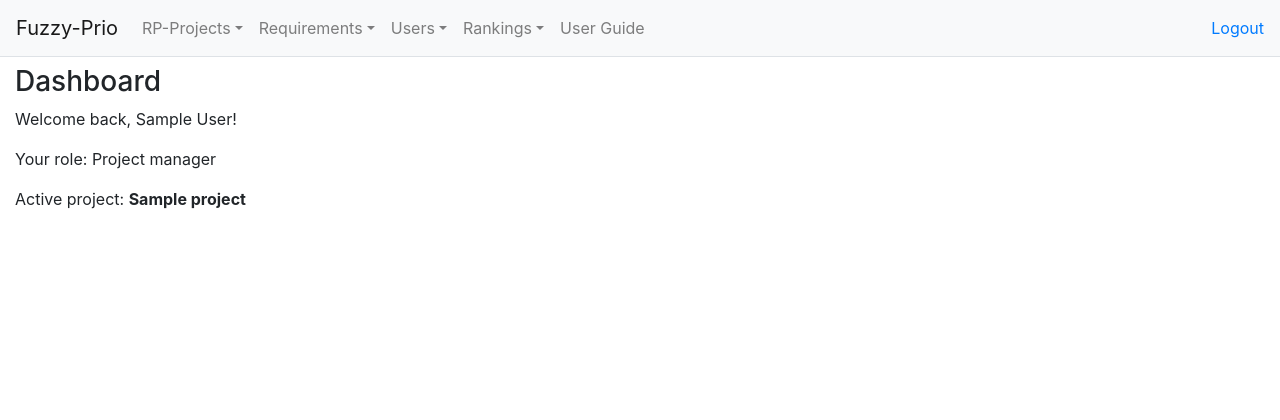
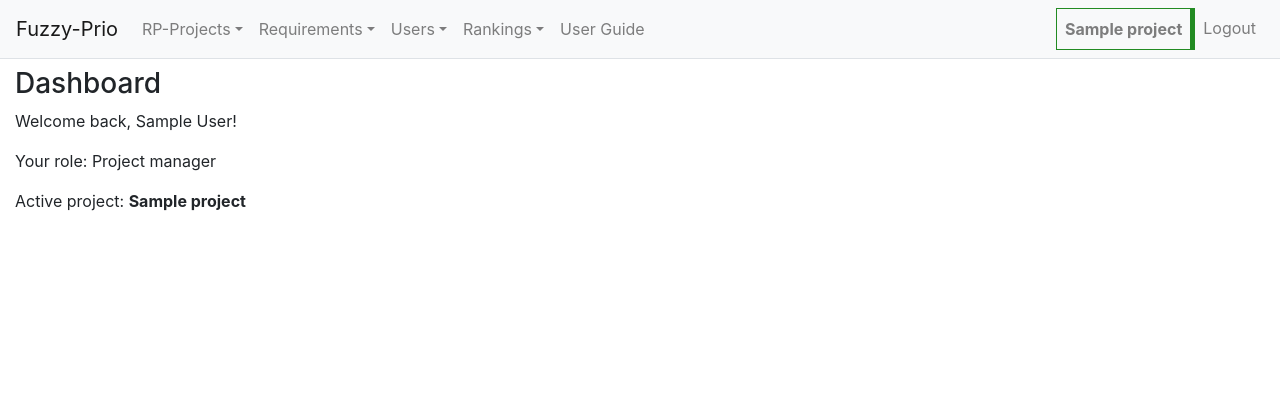
Before and after one commit to ChristianBorn/Ranking-Application, a Django app: page / in a window 1280 px wide. Shown: the top 420 px of the page. Run offline with Django 3.2, Linux system fonts and the light colour scheme; a user stored in the database is signed in; tables that the repository leaves empty hold one stand-in row (values such as "Sample post"); parts of the project's set-up code (start-up, migrations or seed data) failed here and were passed over; some libraries are stand-ins or nearby versions.

Commit message:
Add active project to session on login

```diff
--- a/ranking_application/static/css/ranking_application.css
+++ b/ranking_application/static/css/ranking_application.css
@@ -48,12 +48,9 @@
 }
 
 .project-indicator {
-    position: absolute;
-    right: 1%;
-    top: 13%;
-    padding: 10px;
+    font-weight: bold;
     border: 1px solid #228B22;
-    border-left: 5px solid #228B22;
+    border-right: 5px solid #228B22;
 }
   #unordered{
     border: 1px solid black;
@@ -123,6 +120,3 @@
     float: right;
     margin-left: 10px;
 }
-.navbar-right {
-    margin-left: auto;
-}
--- a/ranking_application/templates/ranking_application/base.html
+++ b/ranking_application/templates/ranking_application/base.html
@@ -30,9 +30,16 @@
             {% include "navigation/navigation_other.html" %}
             {% endif %}
             <ul class="nav navbar-nav navbar-right">
-                <li>
-                    <a href="{% url 'logout' %}"><span class="glyphicon glyphicon-log-in"></span> Logout</a>
+                {% if request.session.active_project %}
+                 <li class="nav-item project-indicator">
+                    <a href="{% url 'projects' %}" class="nav-link"> {{request.session.active_project}}</a>
+                    </li>
+                {% endif %}
+                <li class="nav-item logout">
+                    <a href="{% url 'logout' %}" class="nav-link"> Logout</a>
                 </li>
+
+
             </ul>
         </nav>
     {% endblock %}
@@ -42,9 +49,6 @@
 <div class="container-fluid ">
   <div class="row content">
 
-    {% if request.session.active_project %}
-        <aside class="project-indicator">{{request.session.active_project}}</aside>
-        {% endif %}
       <div class="col-sm-10">
       <h3>{% block pagetitle %}{% endblock %}</h3>
 
--- a/ranking_application/views.py
+++ b/ranking_application/views.py
@@ -17,6 +17,8 @@ import json
 def home(request):
     try:
         active_project = project.objects.get(pk=request.user.app_user.active_project_id)
+        # Set project title for indicator
+        request.session['active_project'] = active_project.title
     except AttributeError:
         active_project = ''
     if request.user.is_authenticated:
@@ -37,6 +39,7 @@ def projects(request):
         if request.user.app_user.active_project_id:
             try:
                 active_project = project.objects.get(pk=request.user.app_user.active_project_id)
+
             except ObjectDoesNotExist:
                 active_project = ''
         else:
@@ -478,6 +481,7 @@ def create_new_requirement(request):
 
 def change_active_project(request, project_id):
     app_user.objects.filter(pk=request.user.app_user.pk).update(active_project=project_id)
+    # Change active project
     request.session['active_project'] = project.objects.get(pk=project_id).title
     if request.user.is_authenticated:
         return redirect('projects')
```
